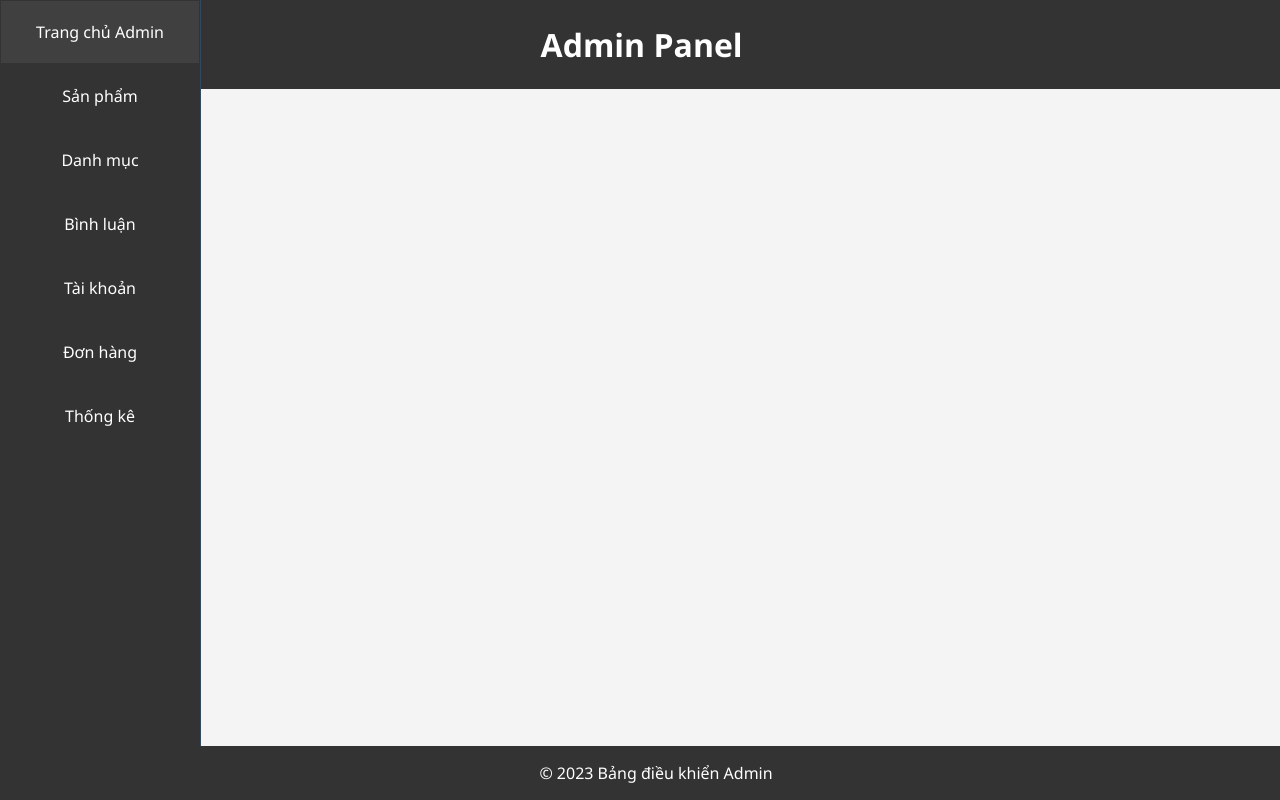
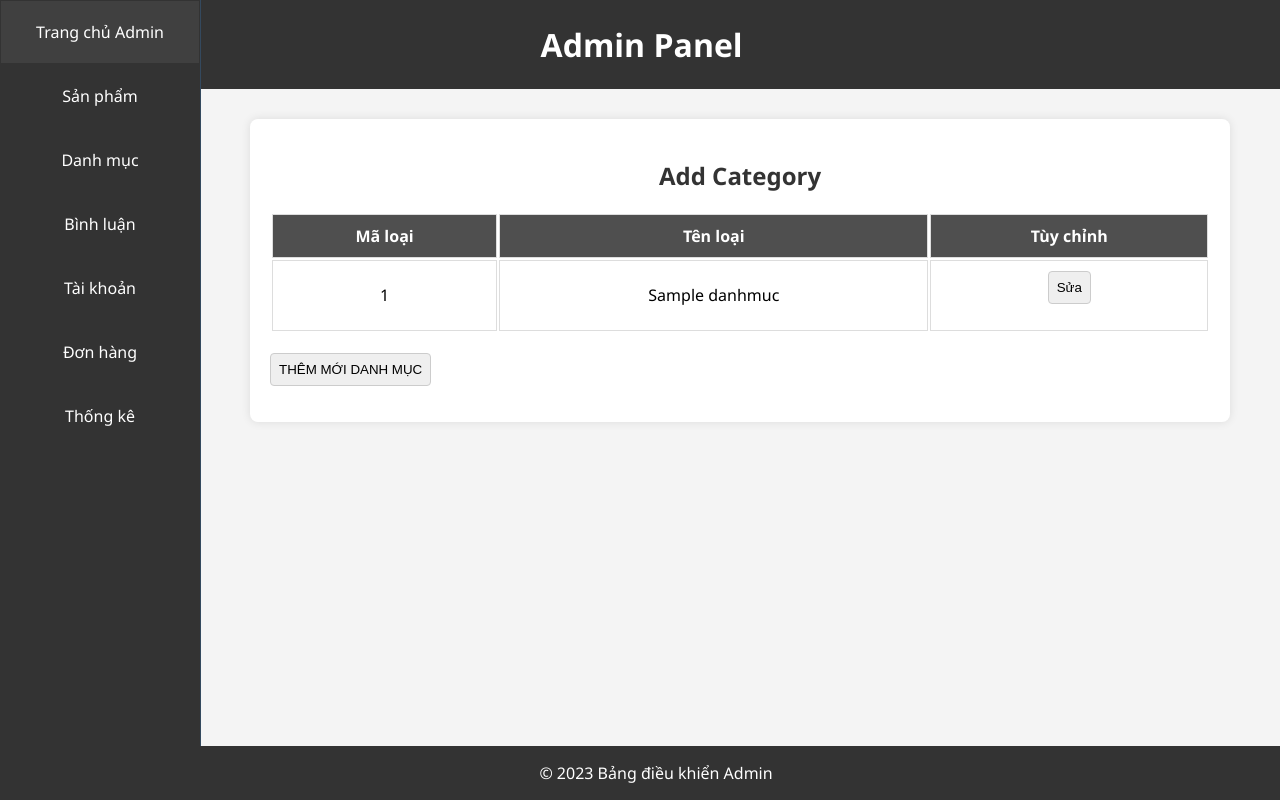
Before and after one commit to 04-PRO1014-WD18320/Nhom07_WebBanHang_MenCosmetics, a PHP site: page /admin/index.php?act=listdm in a window 1280 px wide. Run offline with PHP 8.4, Linux system fonts and the light colour scheme; tables that the repository leaves empty or names only in its code hold one stand-in row (values such as "Sample post").

Commit message:
18/11 lan2

```diff
--- a/admin/danhmuc/list.php
+++ b/admin/danhmuc/list.php
@@ -0,0 +1,36 @@
+<?php
+// include "../header.php";
+// include "../footer.php";
+?>
+<div class="form-container">
+    <h2>Add Category</h2>
+    <div class="contents">
+        <div class="content">
+            <table class="danhmuc">
+                <tr>
+
+                    <th>Mã loại</th>
+                    <th>Tên loại</th>
+                    <th>Tùy chỉnh</th>
+                </tr>
+                <?php
+                foreach ($listdanhmuc as $danhmuc) {
+                    extract($danhmuc);
+                    $suadm = "index.php?act=suadm&id=" . $id;
+                    // $xoadm = "index.php?act=xoadm&id=" . $id;
+                    echo ' <tr>
+
+
+                            <td>'.$id.'</td>
+                            <td>'.$name.'</td>
+                            <td><a href ="' . $suadm . '"> <input type="button" value="Sửa">
+                            </td>
+                        </tr>';
+                }
+                // </a> <a href ="' . $xoadm . '"> <input type="button" value="Xóa"></a></td>
+                ?>
+            </table>
+        </div>
+        <input type="submit" class="submit" value="THÊM MỚI DANH MỤC">
+    </div>
+</div>
--- a/admin/header.php
+++ b/admin/header.php
@@ -6,6 +6,7 @@
     <title>Admin Panel</title>
     <link rel="stylesheet" href="style.css" />
     <link rel="stylesheet" href="../css/formadd.css" />
+    <link rel="stylesheet" href="../css/listdm.css" />
   </head>
   <body>
     <header>
@@ -33,7 +34,7 @@
         >
           <a href="#">Danh mục</a>
           <div class="sub-menu">
-            <a href="#" class="sub-item">Danh mục sách danh mục</a>
+            <a href="index.php?act=listdm" class="sub-item">Danh mục sách danh mục</a>
             <a href="index.php?act=adddm" class="sub-item">Thêm danh mục </a>
           </div>
         </div>
--- a/admin/index.php
+++ b/admin/index.php
@@ -14,6 +14,10 @@
             }
             include "danhmuc/add.php";
             break;
+        case 'listdm':
+            $listdanhmuc = loadall_danhmuc();
+            include "danhmuc/list.php";
+            break;
     }
  }
  include "footer.php";
--- a/css/formadd.css
+++ b/css/formadd.css
@@ -29,6 +29,42 @@ input {
   border: 1px solid #ccc;
   border-radius: 4px;
 }
-.btn input:hover{
+ input:hover{
    background-color: #adacac;
 }
+.submit{
+    margin-top: 20px;
+}
+table .danhmuc {
+ /* width: 100%; */
+}
+/* CSS cho ô header (th) */
+.danhmuc th {
+    background-color: #4f4f4f;
+    color: #fff;
+    padding: 10px;
+    text-align: center;
+    border: 1px solid #ddd;
+}
+
+/* CSS cho các ô dữ liệu (td) */
+.danhmuc td {
+    padding: 10px;
+    text-align: center;
+    border: 1px solid #ddd;
+}
+
+/* CSS cho nút sửa */
+.danhmuc .edit-button {
+    background-color: #4caf50;
+    color: #fff;
+    border: none;
+    padding: 5px 10px;
+    border-radius: 4px;
+    text-decoration: none;
+    cursor: pointer;
+}
+
+.danhmuc .edit-button:hover {
+    background-color: #45a049;
+}
--- /dev/null
+++ b/css/listdm.css
@@ -0,0 +1,3 @@
+table{
+    width: 100%;
+}
--- a/model/danhmuc.php
+++ b/model/danhmuc.php
@@ -3,3 +3,15 @@ function insert_danhmuc($tendanhmuc){
     $sql = "INSERT INTO danhmuc (name) values ('$tendanhmuc')";
     pdo_execute($sql);
 }
+function loadall_danhmuc()
+{
+    $sql = "SELECT * FROM danhmuc order by id desc";
+    $listdanhmuc = pdo_query($sql);
+    return $listdanhmuc;
+}
+function loadone_danhmuc($id)
+{
+    $sql = "SELECT *FROM danhmuc WHERE id=" . $id;
+    $dm = pdo_query_one($sql);
+    return $dm;
+}
```
Also changed, not shown: admin/danhmuc/update.php (+24 -0 lines).
